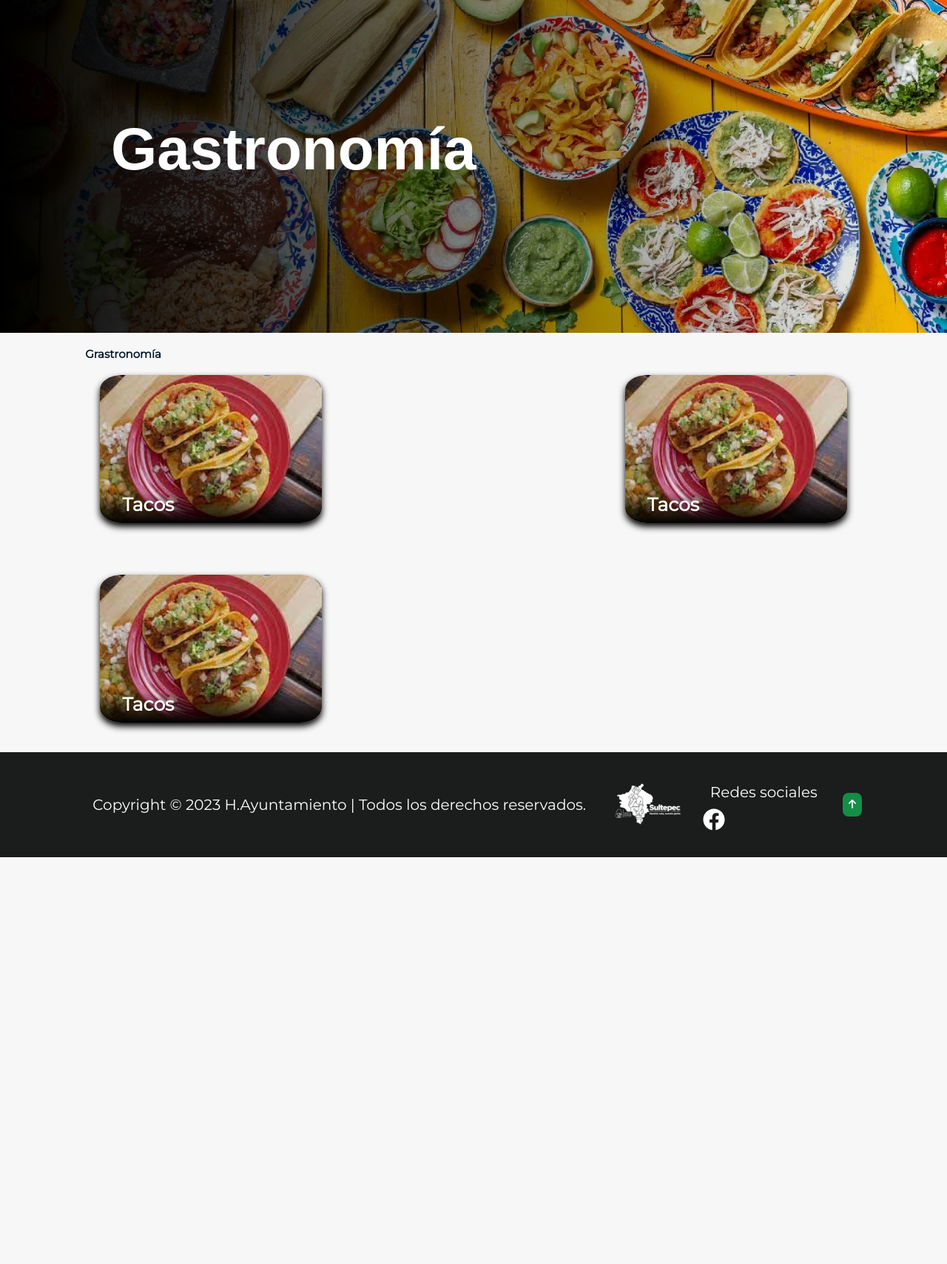
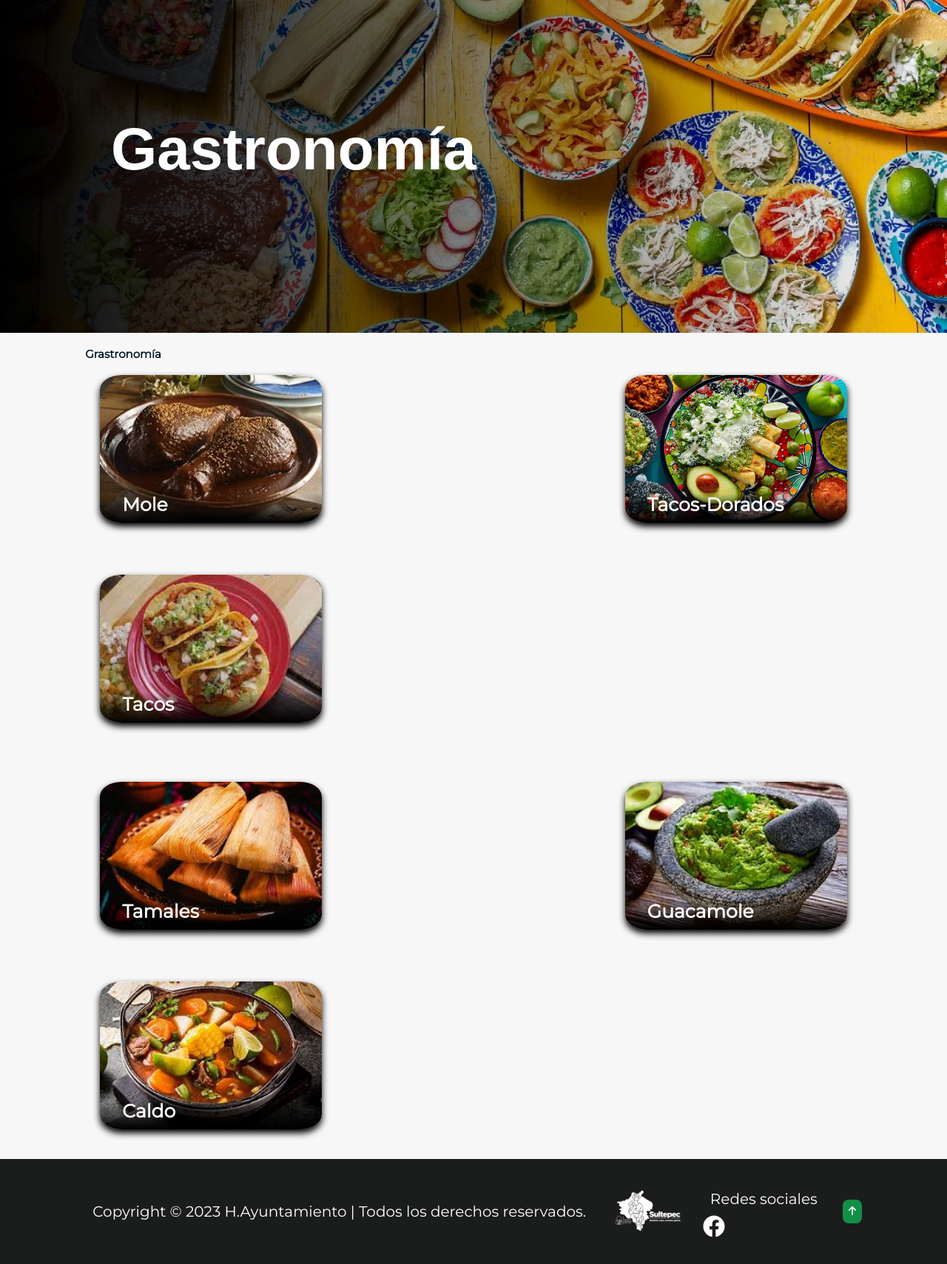
Before and after one commit to angelcruz07/WebSite-Turismo, a PHP site: page /WebSite-Turismo/php/gastronomy.php in a window 1280 px wide. Shown: the part 74-1783 px from the top of the page at 74% size. Before the commit the page ends 1233 px from the top, so only its background shows below. Run offline with PHP 8.4, Linux system fonts and the light colour scheme.

Commit message:
Cambiar imagenes de gastronomia

```diff
--- a/php/gastronomy.php
+++ b/php/gastronomy.php
@@ -18,8 +18,28 @@ $url = "http://" . $_SERVER['HTTP_HOST'] . "/WebSite-Turismo/assets/imgGastronom
 <div class="container-card-gastronomy">
 
   <div class="card">
-    <div class="card_landing" style="--i:url(<?php echo $url ?>/tacos.jpg)">
-      <h6>Tacos</h6>
+    <div class="card_landing" style="--i:url(<?php echo $url ?>/mole.jpg)">
+      <h6>Mole</h6>
+    </div>
+    <div class="card_info">
+      <div class="head">
+        <p class="title">Tacos</p>
+        <div class="description">
+        </div>
+      </div>
+      <div class="content">
+        <p class="title">Descripcion</p>
+        <ul class="list">
+          <p>Lorem ipsum dolor sit amet consectetur adipisicing elit.
+            Assumenda voluptatibus excepturi, architecto harum dicta quia
+            dolorum unde eaque nostrum molestiae a quasi accusantium nesciunt </p>
+        </ul>
+      </div>
+    </div>
+  </div>
+  <div class="card">
+    <div class="card_landing" style="--i:url(<?php echo $url ?>/Tacos-Dorados.jpg)">
+      <h6>Tacos-Dorados</h6>
     </div>
     <div class="card_info">
       <div class="head">
@@ -57,9 +77,16 @@ $url = "http://" . $_SERVER['HTTP_HOST'] . "/WebSite-Turismo/assets/imgGastronom
       </div>
     </div>
   </div>
+  </div>
+</section>
+<!--CAMBIOS-->
+
+<section id="gastronomy">
+<div class="container-card-gastronomy">
+
   <div class="card">
-    <div class="card_landing" style="--i:url(<?php echo $url ?>/tacos.jpg)">
-      <h6>Tacos</h6>
+    <div class="card_landing" style="--i:url(<?php echo $url ?>/tamales.jpg)">
+      <h6>Tamales</h6>
     </div>
     <div class="card_info">
       <div class="head">
@@ -79,6 +106,50 @@ $url = "http://" . $_SERVER['HTTP_HOST'] . "/WebSite-Turismo/assets/imgGastronom
   </div>
 
 
+
+  <div class="card">
+    <div class="card_landing" style="--i:url(<?php echo $url ?>/guacamole.jpg)">
+      <h6>Guacamole</h6>
+    </div>
+    <div class="card_info">
+      <div class="head">
+        <p class="title">Tacos</p>
+        <div class="description">
+        </div>
+      </div>
+      <div class="content">
+        <p class="title">Descripcion</p>
+        <ul class="list">
+          <p>Lorem ipsum dolor sit amet consectetur adipisicing elit.
+            Assumenda voluptatibus excepturi, architecto harum dicta quia
+            dolorum unde eaque nostrum molestiae a quasi accusantium nesciunt </p>
+        </ul>
+      </div>
+    </div>
+  </div>
+
+
+
+  <div class="card">
+    <div class="card_landing" style="--i:url(<?php echo $url ?>/caldo.jpg)">
+      <h6>Caldo</h6>
+    </div>
+    <div class="card_info">
+      <div class="head">
+        <p class="title">Tacos</p>
+        <div class="description">
+        </div>
+      </div>
+      <div class="content">
+        <p class="title">Descripcion</p>
+        <ul class="list">
+          <p>Lorem ipsum dolor sit amet consectetur adipisicing elit.
+            Assumenda voluptatibus excepturi, architecto harum dicta quia
+            dolorum unde eaque nostrum molestiae a quasi accusantium nesciunt </p>
+        </ul>
+      </div>
+    </div>
+  </div>
   </div>
 </section>
 
```
Also changed, not shown: assets/imgGastronomy/Tacos-Dorados.jpg (added), assets/imgGastronomy/caldo.jpg (added), assets/imgGastronomy/guacamole.jpg (added), assets/imgGastronomy/mole.jpg (added), assets/imgGastronomy/tamales.jpg (added).
